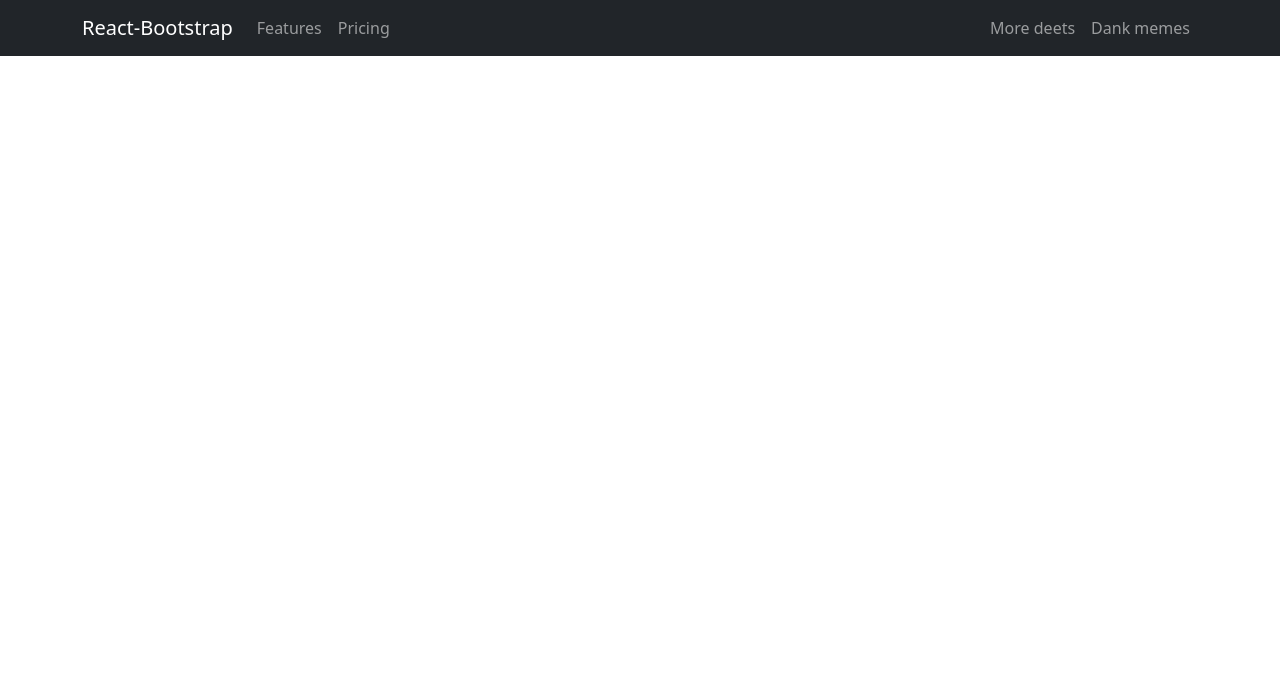
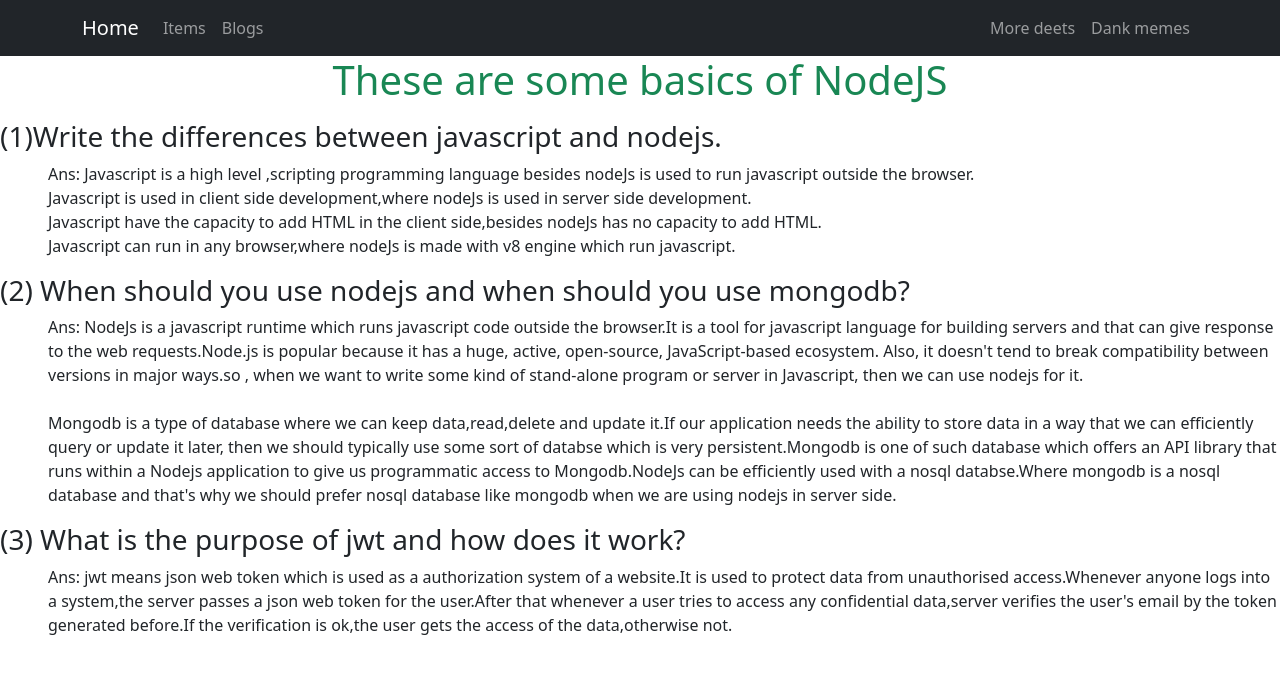
Before and after one commit to sarafat27/Sun-fitness-warehouse-React, a React (Create React App) app: page /blogs in a window 1280 px wide. Shown: the top 674 px of the page. Built offline with nearby package versions, Linux system fonts and the light colour scheme.

Commit message:
blogs added

```diff
--- a/src/App.js
+++ b/src/App.js
@@ -5,14 +5,17 @@ import { Routes, Route } from "react-router-dom";
 import Home from './Pages/Home/Home/Home';
 import EquipmentDetail from './Pages/EquipmentDetail/EquipmentDetail';
 import ManageInventory from './Pages/ManageInventory/ManageInventory';
+import Blogs from './Pages/Blogs/Blogs';
 function App() {
   return (
     <div>
       <Header></Header>
       <Routes>
         <Route path='/' element={<Home></Home>}></Route>
+        <Route path='/home' element={<Home></Home>}></Route>
         <Route path='/inventory/:id' element={<EquipmentDetail></EquipmentDetail>}></Route>
         <Route path='/manageInventory' element={<ManageInventory></ManageInventory>}></Route>
+        <Route path='/blogs' element={<Blogs></Blogs>}></Route>
       </Routes>
     </div>
   );
--- /dev/null
+++ b/src/Pages/Blogs/Blogs.js
@@ -0,0 +1,31 @@
+import React from 'react';
+
+const Blogs = () => {
+    return (
+        <div>
+            <h1 className='text-center text-success mb-3'>These are some basics of NodeJS</h1>
+            <h3>(1)Write the differences between javascript and nodejs.</h3>
+            <p className='ms-5'>Ans: Javascript is a high level ,scripting  programming language besides nodeJs is used to run javascript outside the browser.
+                <br />
+                Javascript is used in client side development,where nodeJs is used in server side development.
+                <br />
+                Javascript have the capacity to add HTML in the client side,besides nodeJs has no capacity to add HTML.
+                <br />
+                Javascript can run in any browser,where nodeJs is made with v8 engine which run javascript.
+            </p>
+            <h3>(2) When should you use nodejs and when should you use mongodb?</h3>
+            <p className='ms-5'>
+                Ans: NodeJs is a javascript runtime which runs javascript code outside the browser.It is a tool for javascript language for building servers and that can give response to the web requests.Node.js is popular because it has a huge, active, open-source, JavaScript-based ecosystem. Also, it doesn't tend to break compatibility between versions in major ways.so , when we want to write some kind of stand-alone program or server in Javascript, then we can use nodejs for it.
+                <br />
+                <br />
+                Mongodb is a type of database where we can keep data,read,delete and update it.If our application needs the ability to  store data in a way that we can efficiently query or update it later, then we should typically use some sort of databse which is very persistent.Mongodb is one of such database which offers an API library that runs within a Nodejs application to give us programmatic access to Mongodb.NodeJs can be efficiently used with a nosql databse.Where mongodb is a nosql database and that's why we should prefer nosql database like mongodb when we are using nodejs in server side.
+            </p>
+            <h3>(3) What is the purpose of jwt and how does it work?</h3>
+            <p className='ms-5'>
+                Ans: jwt means json web token which is used as a authorization system of a website.It is used to protect data from unauthorised access.Whenever anyone logs into a system,the server passes a json web token for the user.After that whenever a user tries to access any confidential data,server verifies the user's email by the token generated before.If the verification is ok,the user gets the access of the data,otherwise not.
+            </p>
+        </div>
+    );
+};
+
+export default Blogs;
--- a/src/Pages/EquipmentDetail/EquipmentDetail.js
+++ b/src/Pages/EquipmentDetail/EquipmentDetail.js
@@ -18,9 +18,8 @@ const EquipmentDetail = () => {
     useEffect(() => {
         const getDetail = async () => {
             try {
-                const res = await axios.get(
-                    `http://localhost:5000/equipment/${id}`,
-                )
+                const url = `http://localhost:5000/equipment/${id}`
+                const res = await axios.get(url)
                 setDetail(res?.data)
                 setQuantityData(res?.data?.quantity)
             } catch (err) {
@@ -31,7 +30,10 @@ const EquipmentDetail = () => {
     }, [id]);
 
     const handleDelivered = () => {
-        let newQuantity = quantityData - 1;
+        if (quantityData === 0) {
+            return
+        }
+        const newQuantity = quantityData - 1;
         const updatedQuantity = { quantity: newQuantity };
 
         //send data to server to update
--- a/src/Pages/Home/Banner/Banner.js
+++ b/src/Pages/Home/Banner/Banner.js
@@ -16,8 +16,8 @@ const Banner = () => {
                         alt="First slide"
                     />
                     <Carousel.Caption>
-                        <h3>First slide label</h3>
-                        <p>Nulla vitae elit libero, a pharetra augue mollis interdum.</p>
+                        <h3>Sun fitness warehouse</h3>
+                        <p>All types of gym equipments are stored here.</p>
                     </Carousel.Caption>
                 </Carousel.Item>
                 <Carousel.Item>
@@ -28,8 +28,8 @@ const Banner = () => {
                     />
 
                     <Carousel.Caption>
-                        <h3>Second slide label</h3>
-                        <p>Lorem ipsum dolor sit amet, consectetur adipiscing elit.</p>
+                        <h3>Sun fitness warehouse</h3>
+                        <p>All types of gym equipments are stored here.</p>
                     </Carousel.Caption>
                 </Carousel.Item>
                 <Carousel.Item>
@@ -40,8 +40,8 @@ const Banner = () => {
                     />
 
                     <Carousel.Caption>
-                        <h3>Third slide label</h3>
-                        <p>Praesent commodo cursus magna, vel scelerisque nisl consectetur.</p>
+                        <h3>Sun fitness warehouse</h3>
+                        <p>All types of gym equipments are stored here.</p>
                     </Carousel.Caption>
                 </Carousel.Item>
             </Carousel>
--- a/src/Pages/Home/Inventory/Inventory.js
+++ b/src/Pages/Home/Inventory/Inventory.js
@@ -9,7 +9,7 @@ const Inventory = () => {
     const [equipments] = useEquipment();
 
     return (
-        <div>
+        <div id='items'>
             <h2 className='text-center my-3'>Inventory items</h2>
             <div className='row'>
                 {
--- a/src/Pages/shared/Header/Header.js
+++ b/src/Pages/shared/Header/Header.js
@@ -1,17 +1,18 @@
 import React from 'react';
 import { Container, Nav, Navbar } from 'react-bootstrap';
+import { Link } from 'react-router-dom';
 
 const Header = () => {
     return (
-        <div>
-            <Navbar collapseOnSelect expand="lg" bg="dark" variant="dark">
+        <>
+            <Navbar sticky='top' collapseOnSelect expand="lg" bg="dark" variant="dark">
                 <Container>
-                    <Navbar.Brand href="#home">React-Bootstrap</Navbar.Brand>
+                    <Navbar.Brand as={Link} to='/home'>Home</Navbar.Brand>
                     <Navbar.Toggle aria-controls="responsive-navbar-nav" />
                     <Navbar.Collapse id="responsive-navbar-nav">
                         <Nav className="me-auto">
-                            <Nav.Link href="#features">Features</Nav.Link>
-                            <Nav.Link href="#pricing">Pricing</Nav.Link>
+                            <Nav.Link href="home#items">Items</Nav.Link>
+                            <Nav.Link as={Link} to='/blogs'>Blogs</Nav.Link>
 
                         </Nav>
                         <Nav>
@@ -23,7 +24,7 @@ const Header = () => {
                     </Navbar.Collapse>
                 </Container>
             </Navbar>
-        </div>
+        </>
     );
 };
 
```
